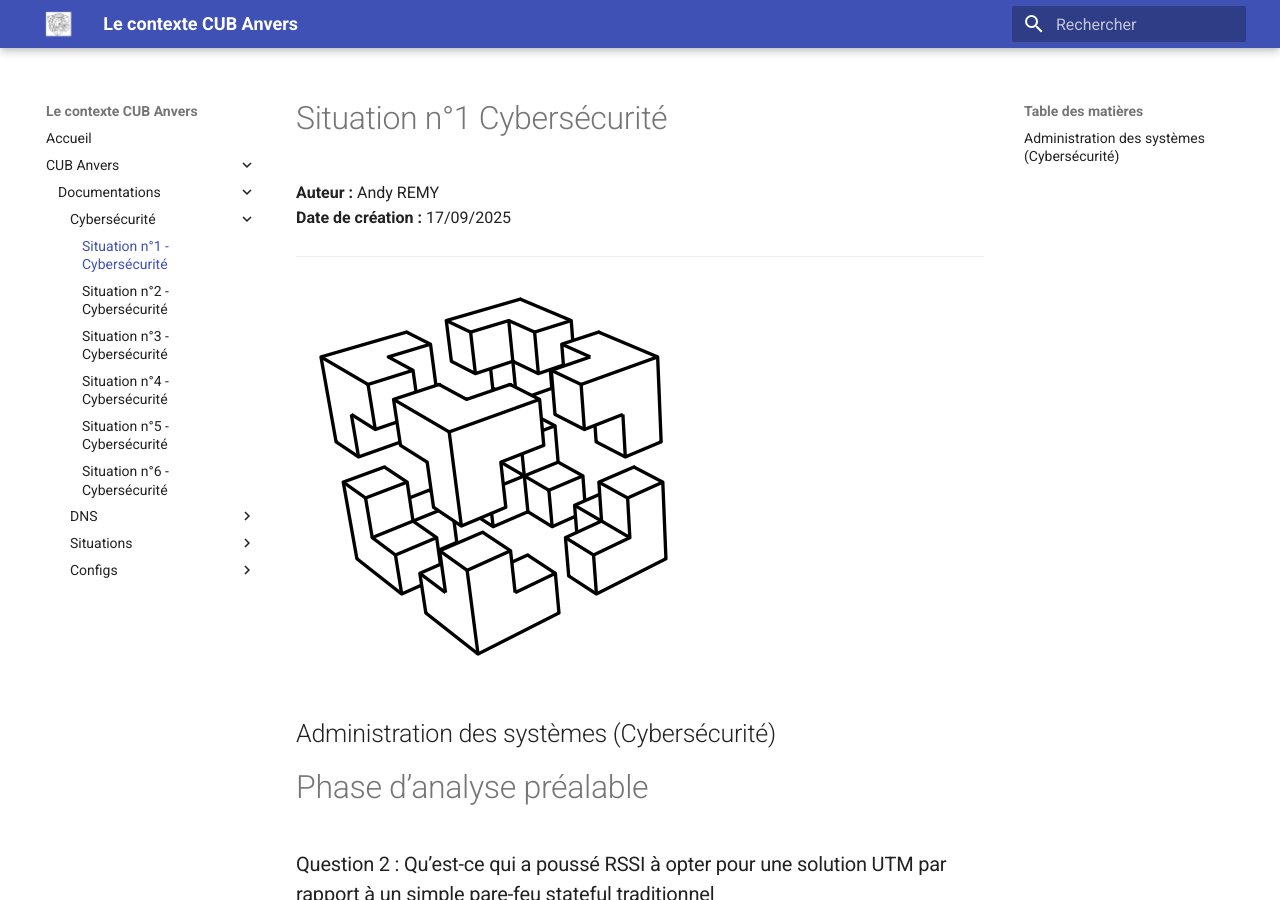
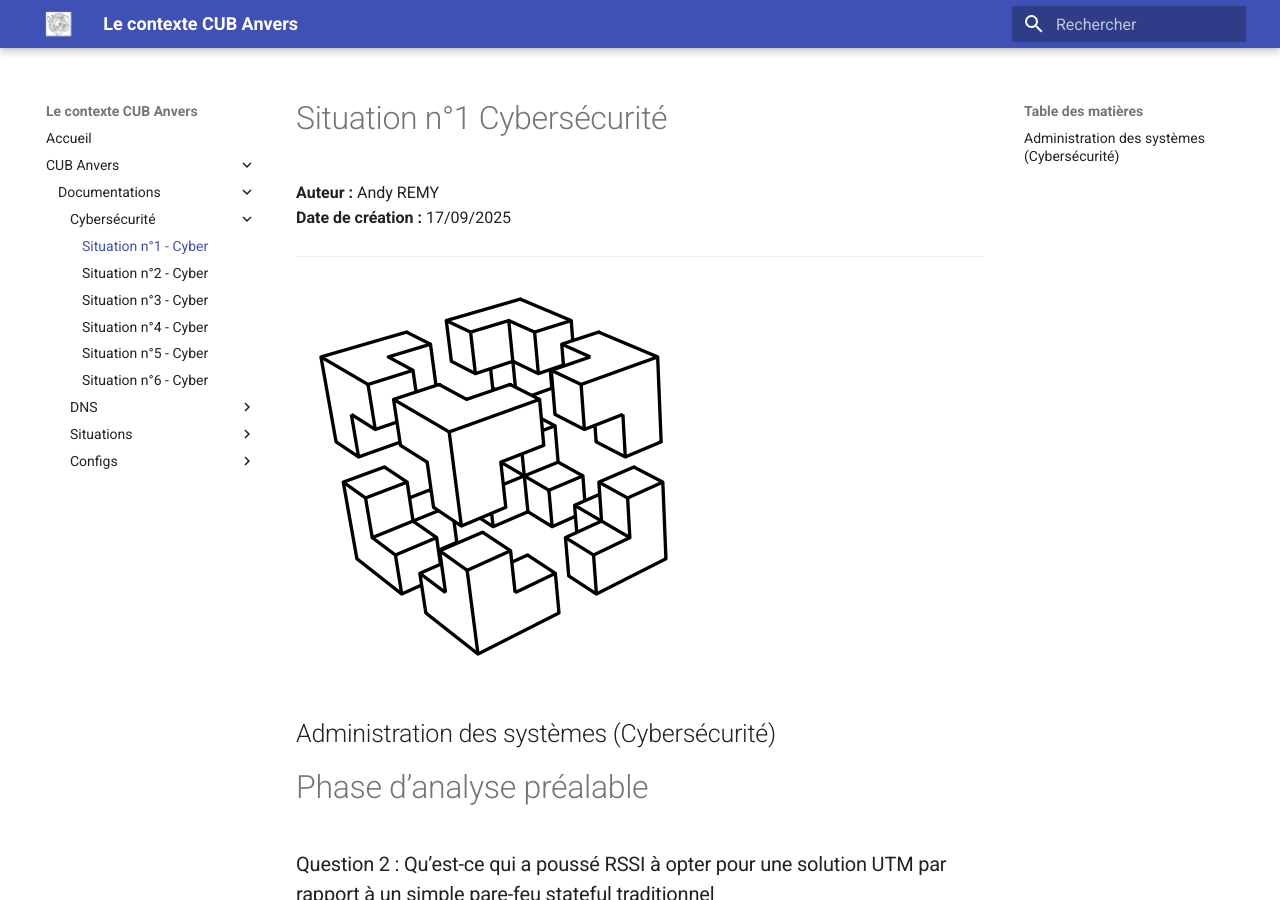
Before and after one commit to Adfiree/Anvers, an MkDocs documentation site: the page built from docs/documentations/Cybersécurité/Situation n°1 Cyber.md, in a window 1280 px wide and 900 px high. Built offline with MkDocs 1.6.1 and Material for MkDocs 9.7.7, drawn with Linux system fonts in a browser that asks for light colours.

Commit message:
mosif dossier mkdocs

```diff
--- a/mkdocs.yml
+++ b/mkdocs.yml
@@ -17,12 +17,12 @@ nav:
   - CUB Anvers:
       - Documentations:
           - Cybersécurité:
-              - Situation n°1 - Cybersécurité: documentations/Cybersécurité/Situation n°1 Cyber.md
-              - Situation n°2 - Cybersécurité: documentations/Cybersécurité/Situation n°2 Cyber.md
-              - Situation n°3 - Cybersécurité: documentations/Cybersécurité/Situation n°3 Cyber.md
-              - Situation n°4 - Cybersécurité: documentations/Cybersécurité/Situation n°4 Cyber.md
-              - Situation n°5 - Cybersécurité: documentations/Cybersécurité/Situation n°5 Cyber.md
-              - Situation n°6 - Cybersécurité: documentations/Cybersécurité/Situation n°6 Cyber.md
+              - Situation n°1 - Cyber: documentations/Cybersécurité/Situation n°1 Cyber.md
+              - Situation n°2 - Cyber: documentations/Cybersécurité/Situation n°2 Cyber.md
+              - Situation n°3 - Cyber: documentations/Cybersécurité/Situation n°3 Cyber.md
+              - Situation n°4 - Cyber: documentations/Cybersécurité/Situation n°4 Cyber.md
+              - Situation n°5 - Cyber: documentations/Cybersécurité/Situation n°5 Cyber.md
+              - Situation n°6 - Cyber: documentations/Cybersécurité/Situation n°6 Cyber.md
           - DNS:
               - DNS0 - Récursif - CUB: documentations/DNS/CUB - Serveur DNS Recursif.md
               - DNS1 - Récursif - CUB: documentations/DNS/CUB - Serveur DNS1 Recursif.md
```
